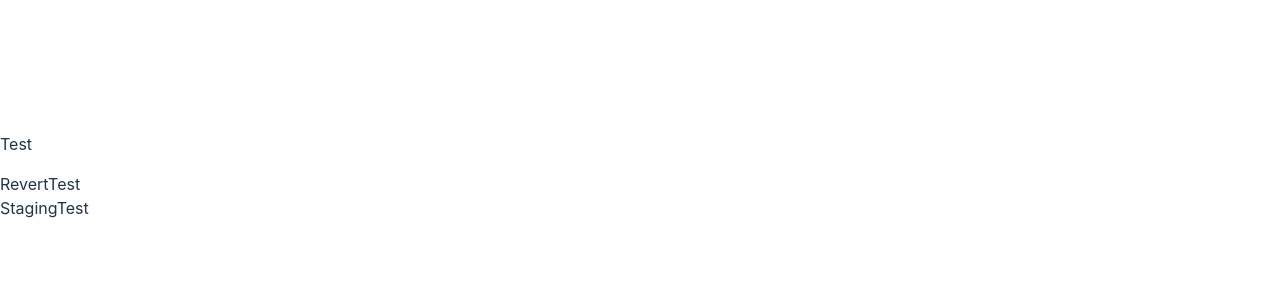
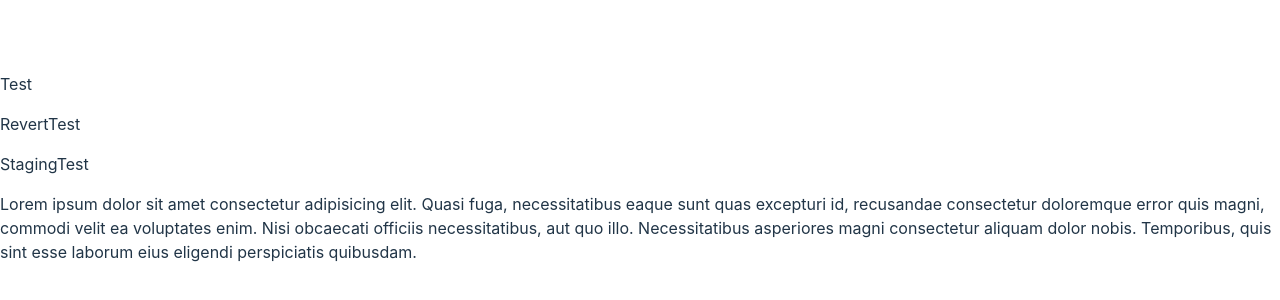
Before and after one commit to abdulazizdevv/git_command, a React (Vite) app: page / in a window 1280 px wide. Shown: the part 232-532 px from the top of the page. Built offline with nearby package versions, Linux system fonts and the light colour scheme.

Commit message:
add lorem

```diff
--- a/src/components/StagingTest.tsx
+++ b/src/components/StagingTest.tsx
@@ -1,5 +1,17 @@
 const StagingTest = () => {
-  return <div>StagingTest</div>;
+  return (
+    <div>
+      <p>StagingTest</p>
+      <p>
+        Lorem ipsum dolor sit amet consectetur adipisicing elit. Quasi fuga,
+        necessitatibus eaque sunt quas excepturi id, recusandae consectetur
+        doloremque error quis magni, commodi velit ea voluptates enim. Nisi
+        obcaecati officiis necessitatibus, aut quo illo. Necessitatibus
+        asperiores magni consectetur aliquam dolor nobis. Temporibus, quis sint
+        esse laborum eius eligendi perspiciatis quibusdam.
+      </p>
+    </div>
+  );
 };
 
 export default StagingTest;
```
